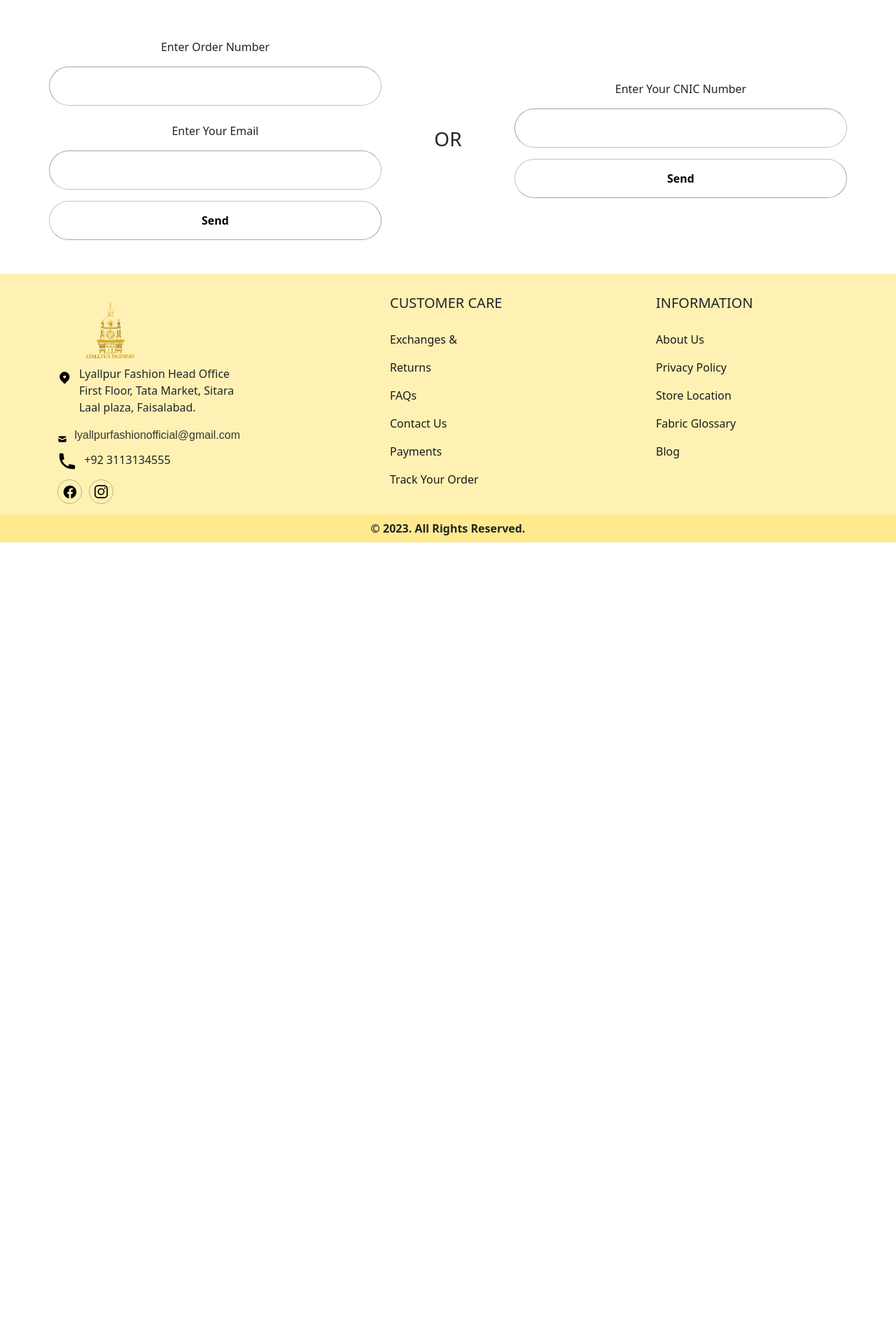
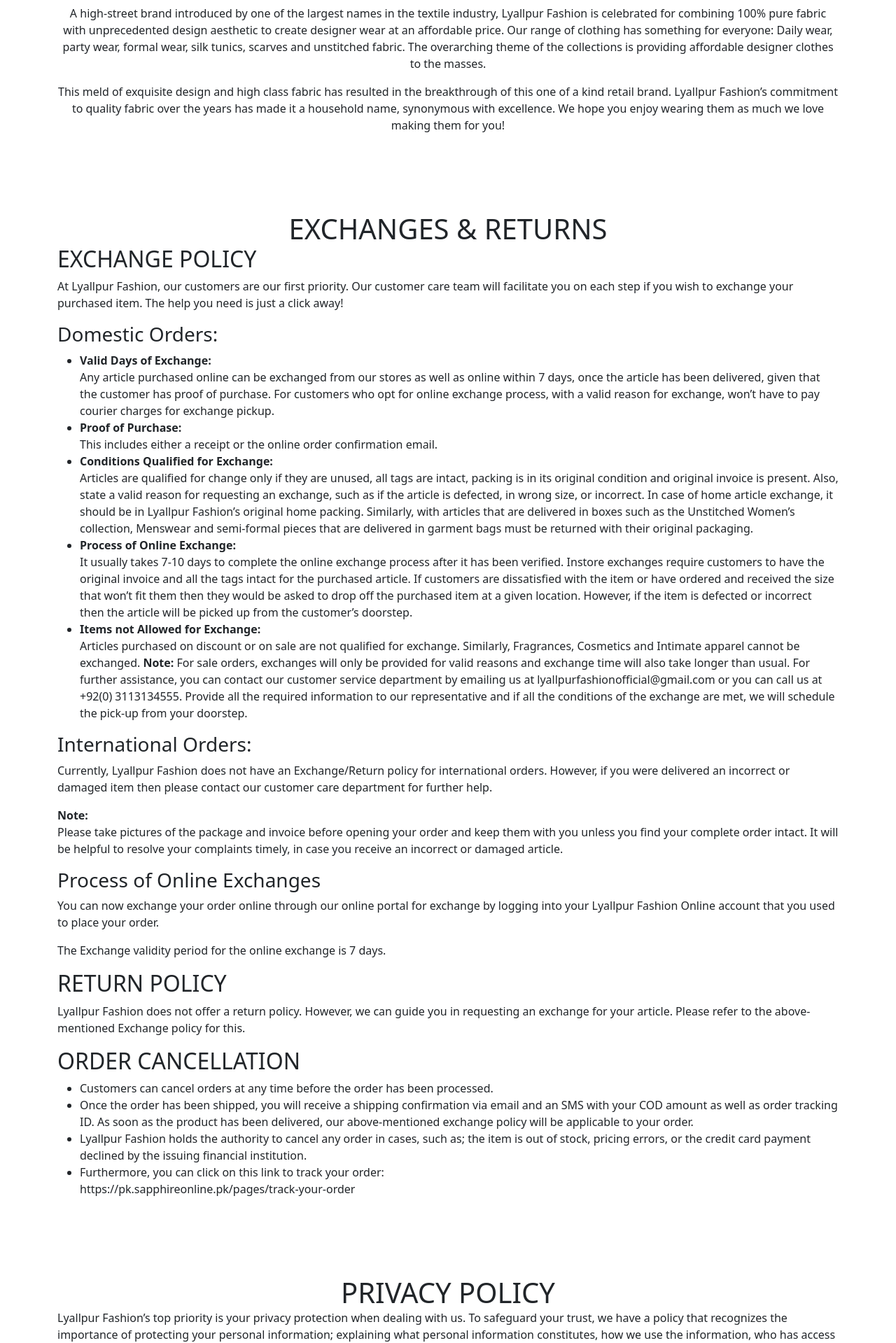
Before and after one commit to Haris-Mughal/Lyallpur_Fashion, a React (Create React App) app: page / in a window 1280 px wide. Shown: the part 189-2108 px from the top of the page at 70% size. Before the commit the page ends 964 px from the top, so only its background shows below. Built offline with nearby package versions, Linux system fonts and the light colour scheme.

Commit message:
FabricGlossary page Developed

```diff
--- a/src/pages/FooterComponents/index.js
+++ b/src/pages/FooterComponents/index.js
@@ -1,23 +1,23 @@
 import React from "react";
-// import AboutUs from "./AboutUs";
-// import ExchangeAndReturn from "./ExchangeAndReturn";
-// import PrivacyPolicy from "./PrivacyPolicy";
-// import Carousel from "../../components/Carousel";
-// import ContactUs from "./ContactUs";
-// import StoreLocation from "./StoreLocation";
+import AboutUs from "./AboutUs";
+import ExchangeAndReturn from "./ExchangeAndReturn";
+import PrivacyPolicy from "./PrivacyPolicy";
+import Carousel from "../../components/Carousel";
+import ContactUs from "./ContactUs";
+import StoreLocation from "./StoreLocation";
 import TrackYourOrder from "./TrackYourOrder";
-// import FabricGlossary from "./FabricGlossary";
+import FabricGlossary from "./FabricGlossary";
 export default function index() {
   return (
     <>
-      {/* <AboutUs /> */}
-      {/* <ExchangeAndReturn /> */}
-      {/* <PrivacyPolicy /> */}
-      {/* <Carousel /> */}
-      {/* <ContactUs /> */}
-      {/* <StoreLocation /> */}
+      <AboutUs />
+      <ExchangeAndReturn />
+      <PrivacyPolicy />
+      <Carousel />
+      <ContactUs />
+      <StoreLocation />
       <TrackYourOrder />
-      {/* <FabricGlossary /> */}
+      <FabricGlossary />
     </>
   );
 }
```
